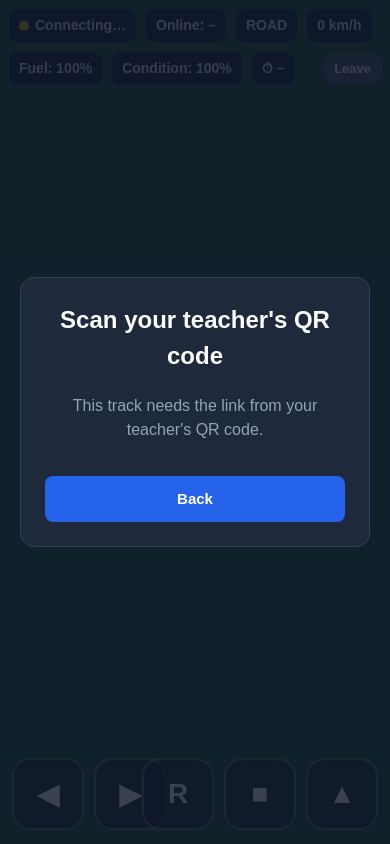
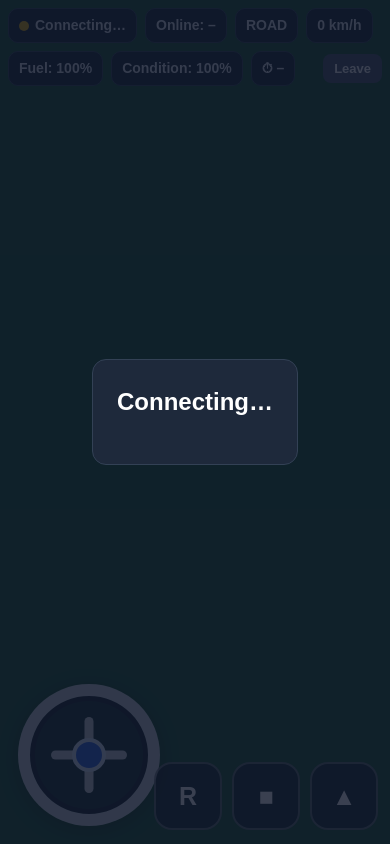
Before and after one commit to talbonolie92-oss/grammar-drive, a plain HTML site: page play.html in a window 390 px wide. Drawn offline with Linux system fonts and the light colour scheme; no server answers.

Commit message:
Replace mobile steering arrows with virtual steering wheel

```diff
--- a/play.html
+++ b/play.html
@@ -18,9 +18,16 @@
     #roster div { white-space: nowrap; overflow: hidden; text-overflow: ellipsis; }
     #roster .dot { display: inline-block; width: 9px; height: 9px; border-radius: 50%; margin-right: 6px; }
     .pad { position: fixed; z-index: 6; bottom: 14px; display: flex; gap: 10px; }
-    .pad-left { left: 12px; } .pad-right { right: 12px; }
-    .pad button { width: 72px; height: 72px; border-radius: 18px; font-size: 28px; background: rgba(15, 23, 42, .6); border: 2px solid rgba(255, 255, 255, .3); touch-action: none; user-select: none; -webkit-user-select: none; }
-    .pad button.on { background: rgba(37, 99, 235, .8); }
+    .pad-right { right: 12px; }
+    .pad button { width: 68px; height: 68px; border-radius: 18px; font-size: 25px; background: rgba(15, 23, 42, .72); border: 2px solid rgba(255, 255, 255, .3); touch-action: none; user-select: none; -webkit-user-select: none; }
+    .pad button.on { background: rgba(37, 99, 235, .9); }
+    .steering-wheel { position: fixed; z-index: 6; left: 18px; bottom: 18px; width: 142px; height: 142px; border: 12px solid rgba(226,232,240,.9); border-radius: 50%; background: rgba(15,23,42,.62); box-shadow: 0 4px 18px rgba(0,0,0,.35), inset 0 0 0 5px rgba(15,23,42,.8); touch-action: none; user-select: none; -webkit-user-select: none; }
+    .steering-wheel::before, .steering-wheel::after { content: ""; position: absolute; left: 50%; top: 50%; background: rgba(226,232,240,.9); transform: translate(-50%,-50%); border-radius: 5px; }
+    .steering-wheel::before { width: 9px; height: 76px; }
+    .steering-wheel::after { width: 76px; height: 9px; }
+    .wheel-center { position: absolute; z-index: 1; left: 50%; top: 50%; width: 34px; height: 34px; border-radius: 50%; background: #2563eb; border: 4px solid #dbeafe; transform: translate(-50%,-50%); }
+    .steering-wheel.active { border-color: #60a5fa; }
+    @media (hover: hover) and (pointer: fine) { .steering-wheel { display: none; } }
     #overlay { position: fixed; inset: 0; z-index: 10; display: grid; place-items: center; background: rgba(15, 23, 42, .82); text-align: center; padding: 20px; }
     #debug { position: fixed; z-index: 5; left: 8px; bottom: 100px; font-size: 12px; color: #cbd5e1; background: rgba(15, 23, 42, .7); padding: 6px 8px; border-radius: 8px; }
     @media (hover: hover) and (pointer: fine) { .pad { opacity: .5; } }
@@ -84,7 +91,7 @@
       </div>
     </section>
   </div>
-  <div class="pad pad-left"><button id="btnLeft" type="button" aria-label="Steer left">◀</button><button id="btnRight" type="button" aria-label="Steer right">▶</button></div>
+  <div id="steeringWheel" class="steering-wheel" role="application" aria-label="Virtual steering wheel"><span class="wheel-center"></span></div>
   <div class="pad pad-right"><button id="btnReverse" type="button" aria-label="Reverse">R</button><button id="btnBrake" type="button" aria-label="Brake">■</button><button id="btnGas" type="button" aria-label="Accelerate">▲</button></div>
 
   <div id="overlay">
```
